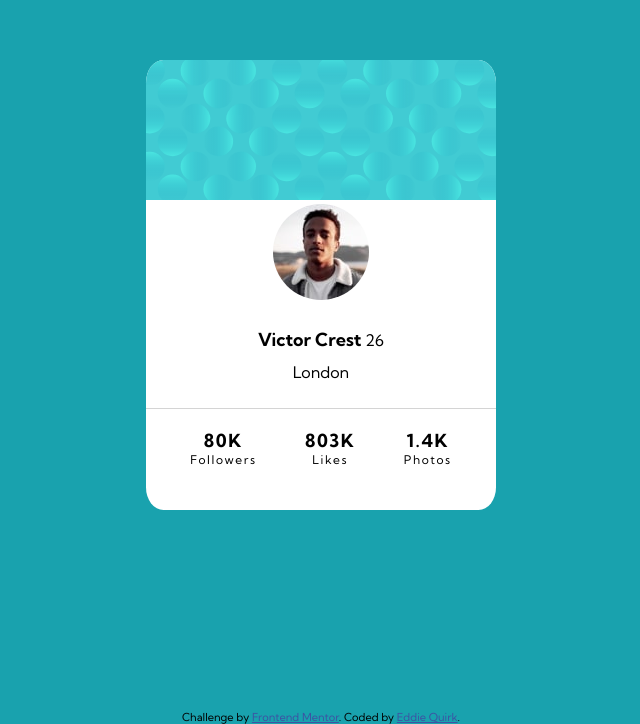
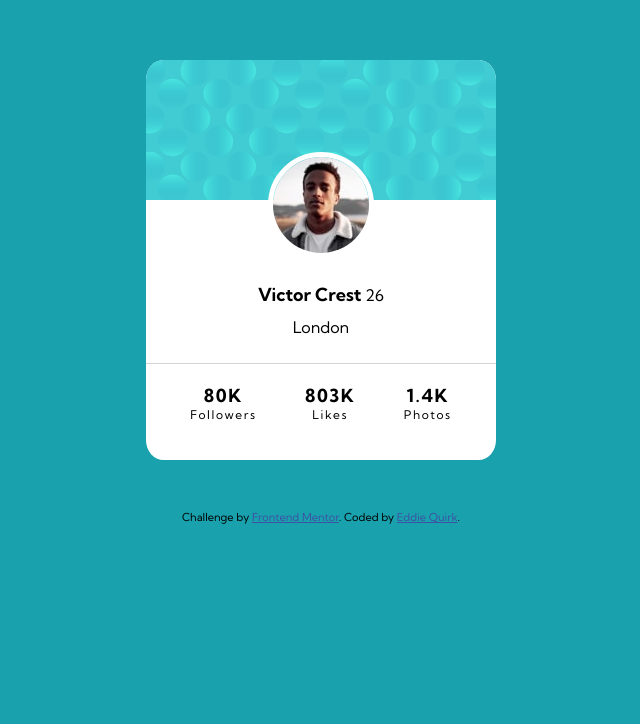
Before and after one commit to edquirk/profile-card-component-main, a plain HTML site: page index.html in a window 1280 px wide. Shown: the part 140-864 px from the top of the page, without its empty margins (319-959 px from the left). After the commit the page ends 800 px from the top, so only its background shows below. Drawn offline with Linux system fonts and the light colour scheme.

Commit message:
card section complete

```diff
--- a/style.css
+++ b/style.css
@@ -19,11 +19,12 @@ body {
 .card-container {
   background-color: rgb(255, 255, 255);
   width: 350px;
-  height: 450px;
-  margin: 200px auto 200px;
+  height: 400px;
+  margin: 200px auto 50px;
   text-align: center;
   border-radius: 5%;
   overflow: hidden;
+  position: relative;
 }
 
 .blue-pattern {
@@ -31,11 +32,16 @@ body {
 }
 
 .victor-image {
+  border: 5px solid #fff;
   border-radius: 50%;
+  display: block;
+  position: absolute;
+  top: 92px;
+  left: 122px;
 }
 
 .profile-info {
-  margin: 20px;
+  margin: 75px 0 20px;
   line-height: 2rem;
 }
 
```
